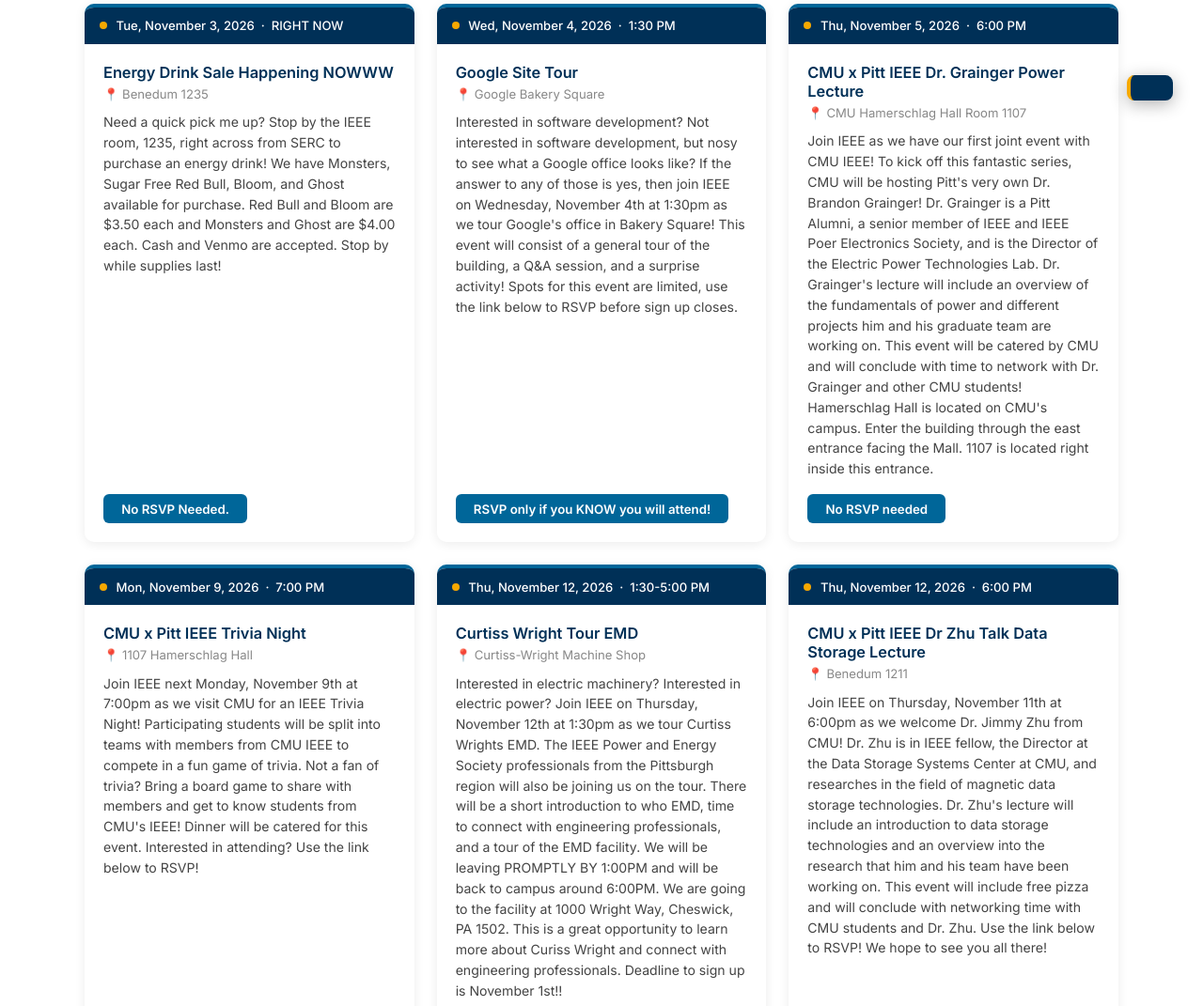
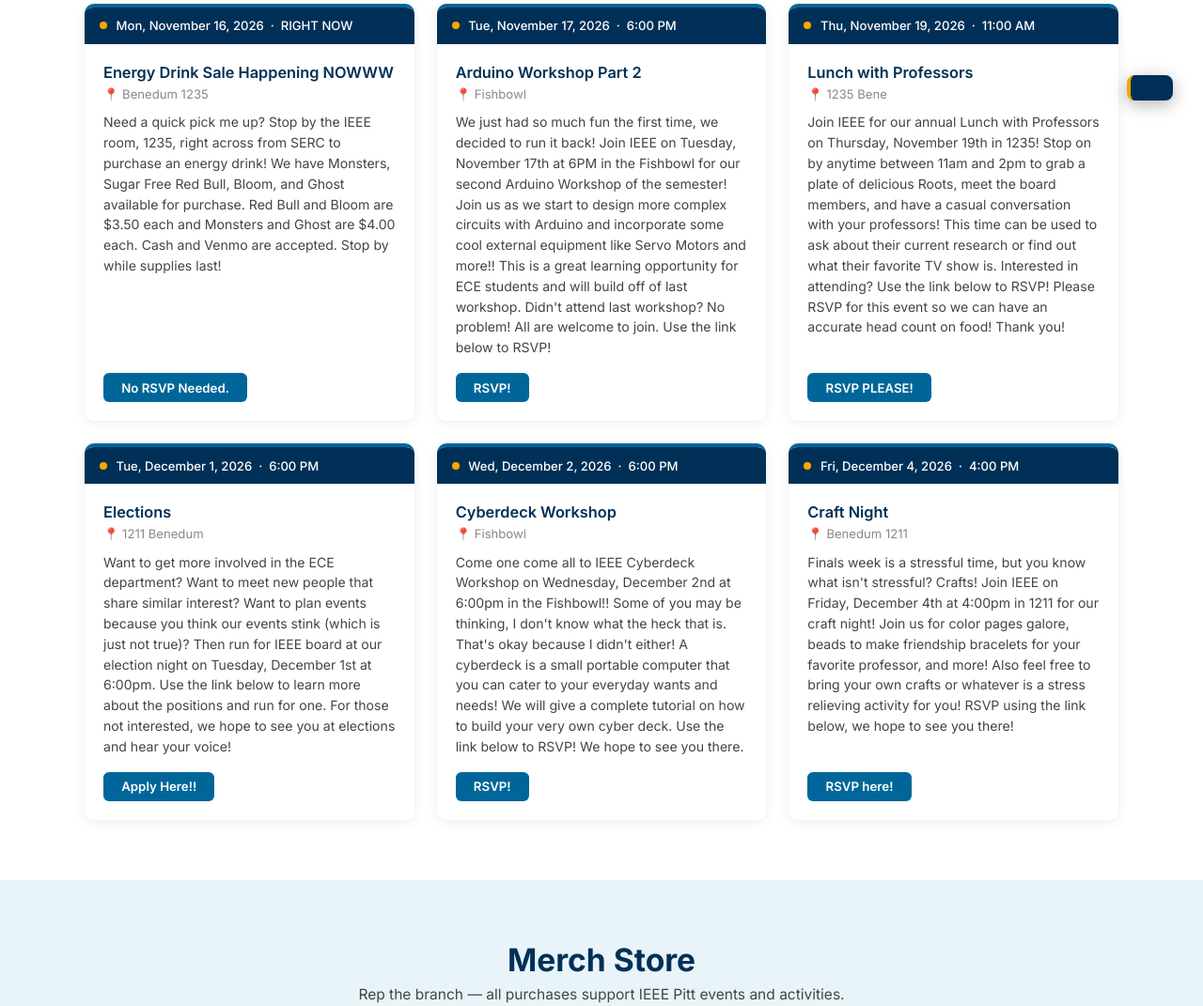
Before and after one commit to PITTSSOEIEEE/ieeepitt.github.io, a plain HTML site: page index.html in a window 1280 px wide. Shown: the part 699-1770 px from the top of the page at 94% size. Drawn offline with Linux system fonts and the light colour scheme.

Commit message:
Update event details and add new events

```diff
--- a/index.html
+++ b/index.html
@@ -336,67 +336,58 @@
   // Last edited: 9/14/26
     const EVENTS = [
     {
-      title:    "CMU x Pitt IEEE Trivia Night",
-      date:     "2026-11-09",
-      time:     "7:00 PM",
-      location: "1107 Hamerschlag Hall",
-      desc:     "Join IEEE next Monday, November 9th at 7:00pm as we visit CMU for an IEEE Trivia Night! Participating students will be split into teams with members from CMU IEEE to compete in a fun game of trivia. Not a fan of trivia? Bring a board game to share with members and get to know students from CMU's IEEE! Dinner will be catered for this event. Interested in attending? Use the link below to RSVP!",
-      link:     "https://docs.google.com/forms/d/e/1FAIpQLSdJJsh1MF3ThJQfj7Afb81mlCUJsP98i2lva0RiHfo6swckSw/viewform",
-      linkText: "RSVP HERE!"
+      title:    "Elections",
+      date:     "2026-12-01",
+      time:     "6:00 PM",
+      location: "1211 Benedum",
+      desc:     "Want to get more involved in the ECE department? Want to meet new people that share similar interest? Want to plan events because you think our events stink (which is just not true)? Then run for IEEE board at our election night on Tuesday, December 1st at 6:00pm. Use the link below to learn more about the positions and run for one. For those not interested, we hope to see you at elections and hear your voice!",
+      link:     "https://docs.google.com/forms/d/e/1FAIpQLSffkenEJisa6-2Ij3rI0U8NfJdFXDipdCEMIMViUnxeNNE40A/viewform",
+      linkText: "Apply Here!!"
     },
     {
-      title:    "Google Site Tour",
-      date:     "2026-11-04",
-      time:     "1:30 PM",
-      location: "Google Bakery Square",
-      desc:     "Interested in software development? Not interested in software development, but nosy to see what a Google office looks like? If the answer to any of those is yes, then join IEEE on Wednesday, November 4th at 1:30pm as we tour Google's office in Bakery Square! This event will consist of a general tour of the building, a Q&A session, and a surprise activity! Spots for this event are limited, use the link below to RSVP before sign up closes.",
-      link:     "https://docs.google.com/forms/d/e/1FAIpQLSfXb_TQhnqX4UFsfgbOFRsXfEzFcG6z2TfyFZqaEClqZVwjug/viewform",
-      linkText: "RSVP only if you KNOW you will attend!"
+      title:    "Arduino Workshop Part 2",
+      date:     "2026-11-17",
+      time:     "6:00 PM",
+      location: "Fishbowl",
+      desc:     "We just had so much fun the first time, we decided to run it back! Join IEEE on Tuesday, November 17th at 6PM in the Fishbowl for our second Arduino Workshop of the semester! Join us as we start to design more complex circuits with Arduino and incorporate some cool external equipment like Servo Motors and more!! This is a great learning opportunity for ECE students and will build off of last workshop. Didn't attend last workshop? No problem! All are welcome to join. Use the link below to RSVP!",
+      link:     "https://docs.google.com/forms/d/e/1FAIpQLSf2EaOwQZk37EW8CVykYKyWQDynWjx_EYJZ_IdZxA88z8g27w/viewform",
+      linkText: "RSVP!"
     },
     {
-      title:    "Curtiss Wright Tour EMD",
-      date:     "2026-11-12",
-      time:     "1:30-5:00 PM",
-      location: "Curtiss-Wright Machine Shop",
-      desc:     "Interested in electric machinery? Interested in electric power? Join IEEE on Thursday, November 12th at 1:30pm as we tour Curtiss Wrights EMD. The IEEE Power and Energy Society professionals from the Pittsburgh region will also be joining us on the tour. There will be a short introduction to who EMD, time to connect with engineering professionals, and a tour of the EMD facility. We will be leaving PROMPTLY BY 1:00PM and will be back to campus around 6:00PM. We are going to the facility at 1000 Wright Way, Cheswick, PA 1502. This is a great opportunity to learn more about Curiss Wright and connect with engineering professionals. Deadline to sign up is November 1st!!",
-      link:     "https://docs.google.com/forms/d/e/1FAIpQLScHMqOZF9cBye_AN6YOxLfZh6gzdUYVESnkd_uaBVxnTS-Jwg/viewform",
-      linkText: "RSVP only if you KNOW you will attend"
+      title:    "Cyberdeck Workshop",
+      date:     "2026-12-02",
+      time:     "6:00 PM",
+      location: "Fishbowl",
+      desc:     "Come one come all to IEEE Cyberdeck Workshop on Wednesday, December 2nd at 6:00pm in the Fishbowl!! Some of you may be thinking, I don't know what the heck that is. That's okay because I didn't either! A cyberdeck is a small portable computer that you can cater to your everyday wants and needs! We will give a complete tutorial on how to build your very own cyber deck. Use the link below to RSVP! We hope to see you there.",
+      link:     "https://docs.google.com/forms/d/e/1FAIpQLSck56nWKK_CAwWYBjUVqHBqrAFABEOePySCpIHQ4fOLgWrpwQ/viewform",
+      linkText: "RSVP!"
     },
     {
-      title:    "CMU x Pitt IEEE Dr. Grainger Power Lecture",
-      date:     "2026-11-05",
-      time:     "6:00 PM",
-      location: "CMU Hamerschlag Hall Room 1107",
-      desc:     "Join IEEE as we have our first joint event with CMU IEEE! To kick off this fantastic series, CMU will be hosting Pitt's very own Dr. Brandon Grainger! Dr. Grainger is a Pitt Alumni, a senior member of IEEE and IEEE Poer Electronics Society, and is the Director of the Electric Power Technologies Lab. Dr. Grainger's lecture will include an overview of the fundamentals of power and different projects him and his graduate team are working on. This event will be catered by CMU and will conclude with time to network with Dr. Grainger and other CMU students! Hamerschlag Hall is located on CMU's campus. Enter the building through the east entrance facing the Mall. 1107 is located right inside this entrance. ",
-      link:     "",
-      linkText: "No RSVP needed"
+      title:    "Lunch with Professors",
+      date:     "2026-11-19",
+      time:     "11:00 AM",
+      location: "1235 Bene",
+      desc:     "Join IEEE for our annual Lunch with Professors on Thursday, November 19th in 1235! Stop on by anytime between 11am and 2pm to grab a plate of delicious Roots, meet the board members, and have a casual conversation with your professors! This time can be used to ask about their current research or find out what their favorite TV show is. Interested in attending? Use the link below to RSVP! Please RSVP for this event so we can have an accurate head count on food! Thank you!",
+      link:     "https://docs.google.com/forms/d/e/1FAIpQLSdejkxe2hDLE0vrpOj58vWNs7iJ1uzLQEd_XvGEVUMyNVD2GA/viewform",
+      linkText: "RSVP PLEASE!"
     },
     {
-      title:    "CMU x Pitt IEEE Dr Zhu Talk Data Storage Lecture",
-      date:     "2026-11-12",
-      time:     "6:00 PM",
+      title:    "Craft Night",
+      date:     "2026-12-04",
+      time:     "4:00 PM",
       location: "Benedum 1211",
-      desc:     "Join IEEE on Thursday, November 11th at 6:00pm as we welcome Dr. Jimmy Zhu from CMU! Dr. Zhu is in IEEE fellow, the Director at the Data Storage Systems Center at CMU, and researches in the field of magnetic data storage technologies. Dr. Zhu's lecture will include an introduction to data storage technologies and an overview into the research that him and his team have been working on. This event will include free pizza and will conclude with networking time with CMU students and Dr. Zhu.  Use the link below to RSVP! We hope to see you all there!",
-      link:     "https://docs.google.com/forms/d/e/1FAIpQLScYk4EECSaQVSmFlpeypwToEqX5UakL2dCDu7HHfS2TW7GVSQ/viewform",
+      desc:     "Finals week is a stressful time, but you know what isn't stressful? Crafts! Join IEEE on Friday, December 4th at 4:00pm in 1211 for our craft night! Join us for color pages galore, beads to make friendship bracelets for your favorite professor, and more! Also feel free to bring your own crafts or whatever is a stress relieving activity for you! RSVP using the link below, we hope to see you there!",
+      link:     "https://docs.google.com/forms/d/e/1FAIpQLSdqnL91GD4mxKYEQcg2uW3_8pyfMDlSNTsiiGA75ownEfs_NQ/viewform",
       linkText: "RSVP here!"
     },
     {
       title:    "Energy Drink Sale Happening NOWWW",
-      date:     "2026-11-03",
+      date:     "2026-11-16",
       time:     "RIGHT NOW",
       location: "Benedum 1235",
       desc:     "Need a quick pick me up? Stop by the IEEE room, 1235, right across from SERC to purchase an energy drink! We have Monsters, Sugar Free Red Bull, Bloom, and Ghost available for purchase. Red Bull and Bloom are $3.50 each and Monsters and Ghost are $4.00 each. Cash and Venmo are accepted. Stop by while supplies last!",
       link:     "",
       linkText: "No RSVP Needed."
-    },
-    {
-      title:    "Lunch with Professors",
-      date:     "2026-11-19",
-      time:     "11:00 AM",
-      location: "TBD",
-      desc:     "Join IEEE for our annually Lunch with Professors on Thursday, November 19th. Stop on by anytime between 11am and 2pm to grab a plate, meet the board members, and have a casual conversation with your professors! This time can be used to ask about their current research or find out what their favorite TV show is. Interested in attending? Use the link below to RSVP! Please RSVP for this event so we can have an accurate head count on food! Thank you!",
-      link:     "https://docs.google.com/forms/d/e/1FAIpQLSdejkxe2hDLE0vrpOj58vWNs7iJ1uzLQEd_XvGEVUMyNVD2GA/viewform",
-      linkText: "RSVP Here!"
     },
   ];
 
```
